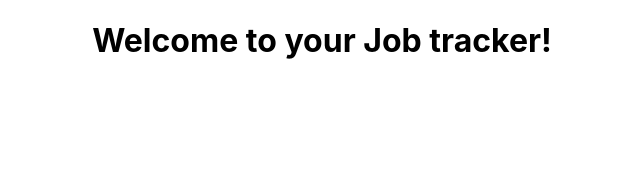
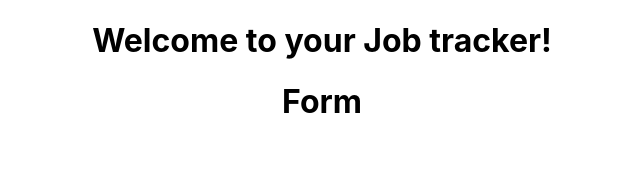
Before and after one commit to somramnani/job-tracker, a React (Create React App) app: page / in a window 1280 px wide. Shown: the top 172 px of the page, without its empty margins (318-958 px from the left). Built offline with nearby package versions, Linux system fonts and the light colour scheme.

Commit message:
feat: add Form component

```diff
--- a/src/App.jsx
+++ b/src/App.jsx
@@ -1,9 +1,11 @@
 import "./App.css";
+import Form from "./components/Form";
 
 function App() {
   return (
     <div className="App">
       <h1> Welcome to your Job tracker!</h1>
+      <Form />
     </div>
   );
 }
--- /dev/null
+++ b/src/components/Form.jsx
@@ -0,0 +1,16 @@
+/* Requirements
+Current Date - filled with the current date
+Url
+Job name
+Category
+Point of contact (optional)
+*/
+const Form = () => {
+  return (
+    <div>
+      <h1>Form</h1>
+    </div>
+  );
+};
+
+export default Form;
```
